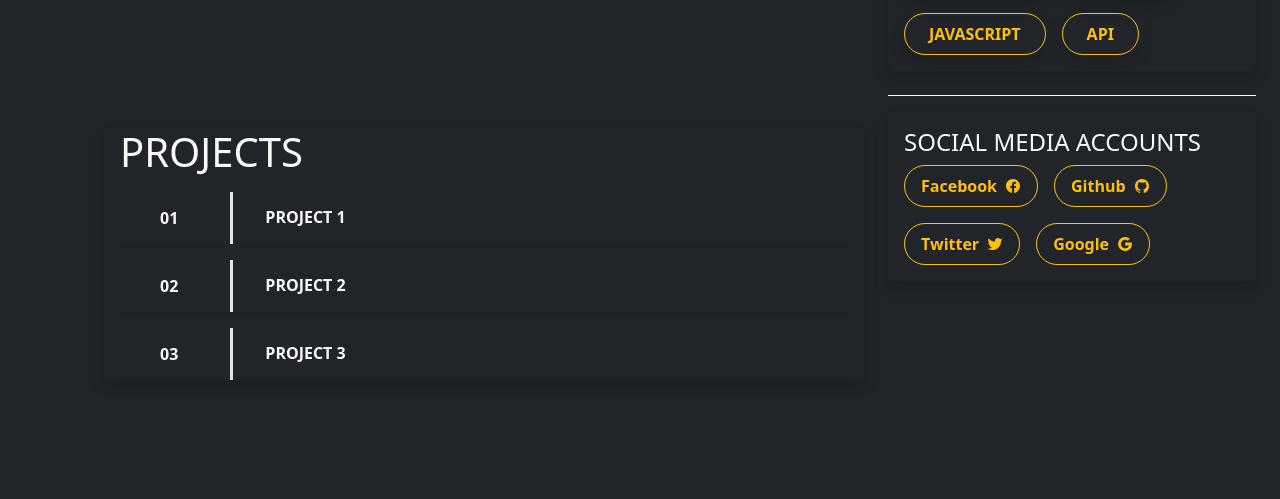
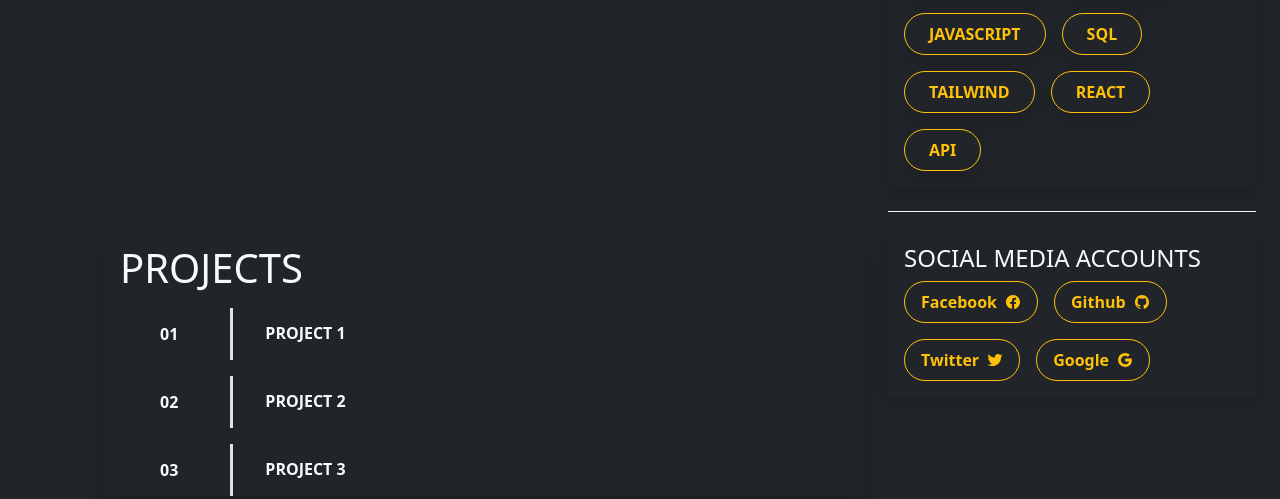
Before and after one commit to freddy3rd/UI_STRUCTURE_2, a plain HTML site: page index.html in a window 1280 px wide. Shown: the part 598-1097 px from the top of the page. Before the commit the page ends 994 px from the top, so only its background shows below. Drawn offline with nearby package versions, Linux system fonts and the light colour scheme.

Commit message:
update_28/05/2023

```diff
--- a/index.html
+++ b/index.html
@@ -123,6 +123,9 @@
                             <button  class="btn btn-outline-warning rounded-pill py-2 px-4 shadow fw-semibold">BOOTSTRAP</button>
                             <button  class="btn btn-outline-warning rounded-pill py-2 px-4 shadow fw-semibold">JQUERY</button>
                             <button  class="btn btn-outline-warning rounded-pill py-2 px-4 shadow fw-semibold">JAVASCRIPT</button>
+                            <button  class="btn btn-outline-warning rounded-pill py-2 px-4 shadow fw-semibold">SQL</button>
+                            <button  class="btn btn-outline-warning rounded-pill py-2 px-4 shadow fw-semibold">TAILWIND</button>
+                            <button  class="btn btn-outline-warning rounded-pill py-2 px-4 shadow fw-semibold">REACT</button>
                             <button  class="btn btn-outline-warning rounded-pill py-2 px-4 shadow fw-semibold">API</button>
                         </div>
                     </div>
```
